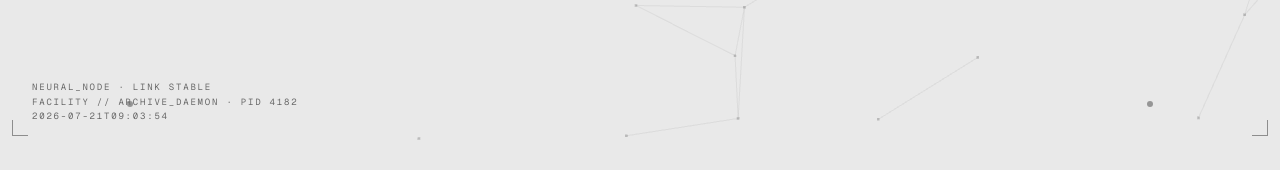
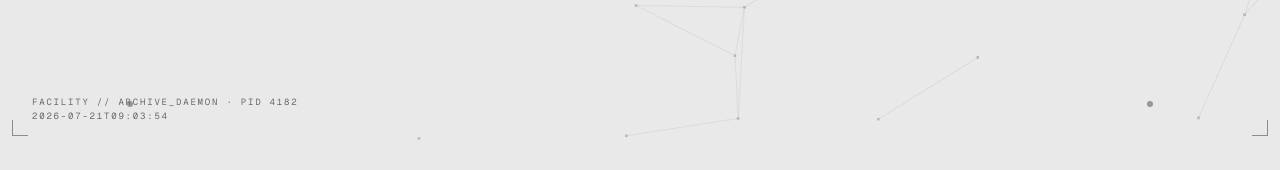
Before and after one commit to ssparmar8/shyamsinh, a Next.js app: page / in a window 1280 px wide. Shown: the part 652-822 px from the top of the page. Built offline with nearby package versions, Linux system fonts and the light colour scheme.

Commit message:
Restore HudReadout (facility/PID + clock) as baseline for network line
Co-Authored-By: Claude Sonnet 5 <noreply@anthropic.com>

```diff
--- a/src/components/hud/HudReadout.tsx
+++ b/src/components/hud/HudReadout.tsx
@@ -55,7 +55,6 @@ export function HudReadout() {
   const now = useClock(!reduced)
   return (
     <div aria-hidden="true" className="pointer-events-none fixed bottom-6 left-8 z-20 hidden sm:block">
-      <div className={LINE}>NEURAL_NODE · LINK STABLE</div>
       <div className={LINE}>FACILITY // ARCHIVE_DAEMON · PID 4182</div>
       <div className={LINE}>{now}</div>
     </div>
```
Also changed, not shown: 1 other file (tests, documents, lock files or other folders).
